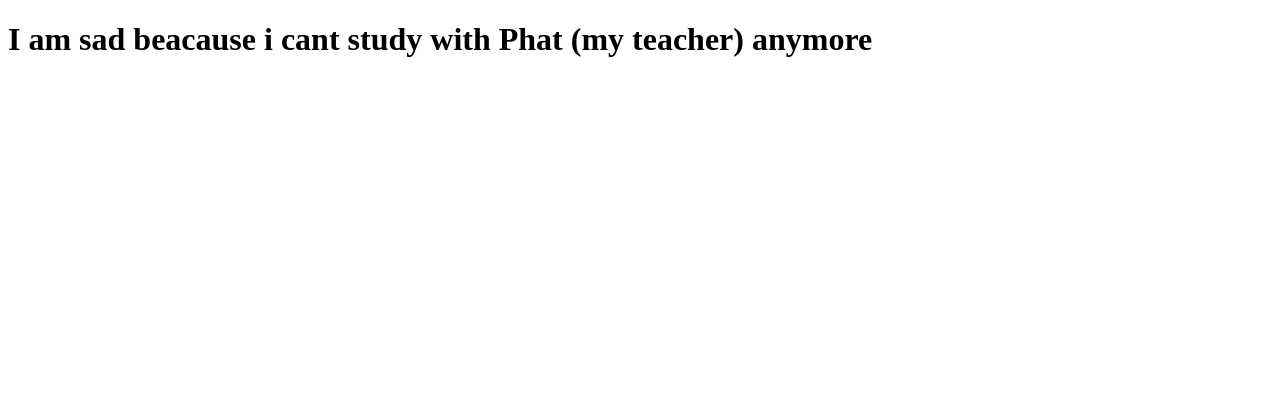
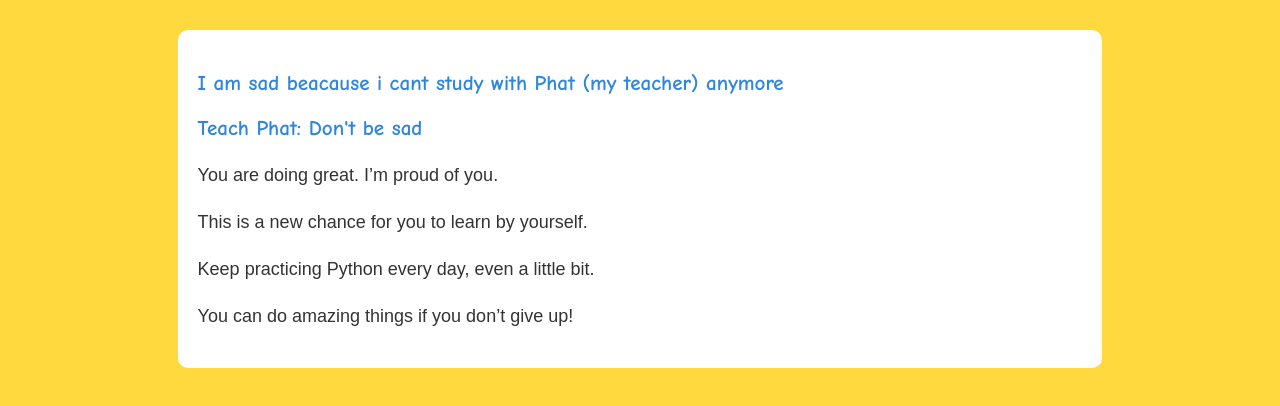
Before and after one commit to ltmichael52/nguyenkhoinguyen, a plain HTML site: page Custom.html in a window 1280 px wide. Drawn offline with Linux system fonts and the light colour scheme.

Commit message:
TeacherPhatMessage

```diff
--- a/Custom.html
+++ b/Custom.html
@@ -2,16 +2,26 @@
 <html lang="en">
 <head>
   <meta charset="UTF-8">
+  <link rel="stylesheet" href="style/index.css">
+  <link rel="stylesheet" href="style/Custom.css">
   <link rel="icon" type="image/png" href="assets/newlogo.png">
   <title>Custom</title>
+
   <!-- Add the like to index then schedule css file -->
 </head>
 <body>
+  <div class="container">
   <!-- Step 1: Create container div -->
   <!-- Step 2: Have a h2 to tell that this is my school schedule -->
 
   <!-- Step 3: Using the table tag to create the table -->
   <!-- Step 4: using the br tag and then a tag to back the index file -->
- <h1>I am sad beacause i cant study with Phat (my teacher) anymore </h1>
+    <h3>I am sad beacause i cant study with Phat (my teacher) anymore </h1>
+    <h3>Teach Phat: Don't be sad</h1>
+    <p>You are doing great. I’m proud of you.</p>
+    <p>This is a new chance for you to learn by yourself.</p>
+    <p>Keep practicing Python every day, even a little bit.</p>
+    <p>You can do amazing things if you don’t give up!</p>
+ </div>
 </body>
 </html>
--- /dev/null
+++ b/style/Custom.css
@@ -0,0 +1,12 @@
+*{
+    text-align: left;
+}
+h3 {
+  color: #2e86de;
+  font-family: 'Comic Sans MS', cursive;
+}
+
+p {
+  font-size: 18px;
+  line-height: 1.6;
+}
```
